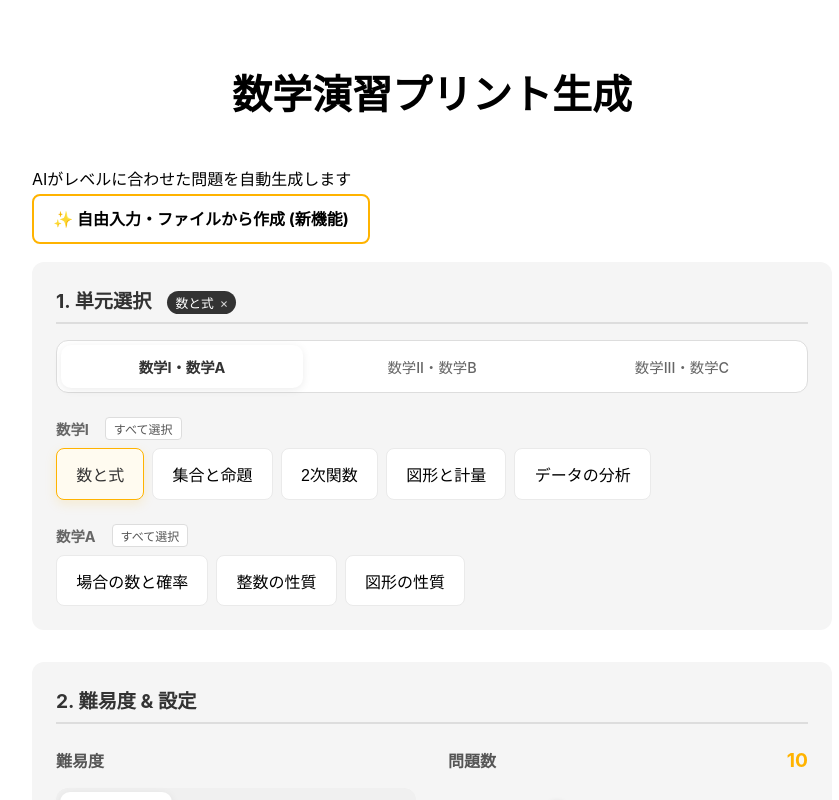
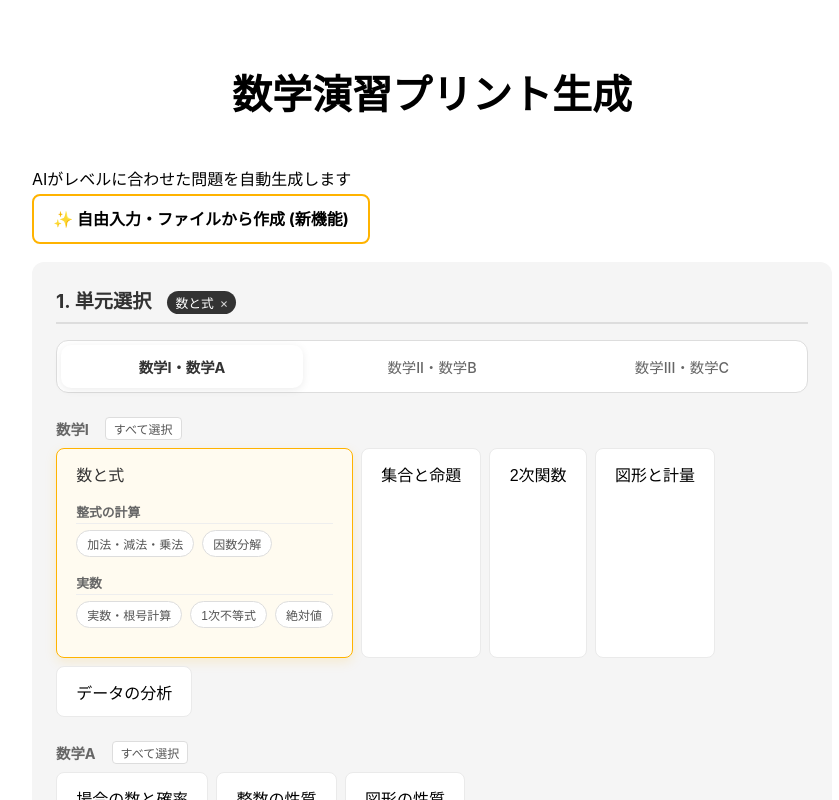
Before and after one commit to TatsuruHisanaga/math-app, a Next.js app: page / in a window 1280 px wide. Both pictures are taken after a click on the button "数と式". Shown: the top 800 px of the page, without its empty margins (208-1047 px from the left). Built offline with nearby package versions, Linux system fonts and the light colour scheme.

Commit message:
feat: Implement Japanese LaTeX rendering support, addressing font compilation issues.

```diff
--- a/src/lib/latex.ts
+++ b/src/lib/latex.ts
@@ -100,7 +100,7 @@ export class PDFBuilder {
      // Basic wrapper
      return `
 \\documentclass[a4paper,10pt,twocolumn]{article}
-\\usepackage[ipaex]{luatexja-preset}
+\\usepackage[haranoaji]{luatexja-preset}
 \\usepackage[top=10mm,bottom=10mm,left=10mm,right=10mm]{geometry}
 \\usepackage{amsmath,amssymb}
 \\usepackage{multicol}
--- a/src/pages/index.tsx
+++ b/src/pages/index.tsx
@@ -7,14 +7,15 @@ import Link from 'next/link';
 import LatexRenderer from '@/components/LatexRenderer'; // Import LatexRenderer
 
 // Type definitions matching backend
-type SubUnit = { id: string; title: string };
+type Topic = { id: string; title: string };
+type SubUnit = { id: string; title: string; topics?: Topic[] };
 type Unit = { id: string; title: string; subUnits?: SubUnit[] };
 type UnitMap = { units: Record<string, Unit> };
 
 export default function Home() {
   const [units, setUnits] = useState<Unit[]>([]);
   const [selectedUnits, setSelectedUnits] = useState<string[]>([]);
-  const [selectedSubUnits, setSelectedSubUnits] = useState<Record<string, string[]>>({});
+  const [selectedTopics, setSelectedTopics] = useState<Record<string, string[]>>({});
   const [generatedProblems, setGeneratedProblems] = useState<any[]>([]); // New state
   const [difficulty, setDifficulty] = useState<string[]>(['L1']);
   const [count, setCount] = useState<number>(10);
@@ -32,15 +33,84 @@ export default function Home() {
   const [showPreview, setShowPreview] = useState(true);
 
   // Expanded Unit List with categories
-  const CURRICULUM = [
+  const CURRICULUM: { subject: string; units: Unit[] }[] = [
     {
       subject: '数学I',
       units: [
-        { id: 'm1_shiki', title: '数と式' },
-        { id: 'm1_shugo', title: '集合と命題' },
-        { id: 'm1_2ji_func', title: '2次関数' },
-        { id: 'm1_trig', title: '図形と計量' },
-        { id: 'm1_data', title: 'データの分析' },
+        {
+            id: 'm1_shiki',
+            title: '数と式',
+            subUnits: [
+                { id: 'm1_shiki_poly', title: '整式の計算', topics: [
+                    { id: 'm1_shiki_poly_1', title: '加法・減法・乗法' },
+                    { id: 'm1_shiki_poly_2', title: '因数分解' }
+                ]},
+                { id: 'm1_shiki_real', title: '実数', topics: [
+                    { id: 'm1_shiki_real_1', title: '実数・根号計算' },
+                    { id: 'm1_shiki_real_2', title: '1次不等式' },
+                    { id: 'm1_shiki_real_3', title: '絶対値' }
+                ]}
+            ]
+        },
+        {
+            id: 'm1_shugo',
+            title: '集合と命題',
+            subUnits: [
+                { id: 'm1_shugo_set', title: '集合', topics: [
+                    { id: 'm1_shugo_set_1', title: '集合の要素・包含' },
+                    { id: 'm1_shugo_set_2', title: '共通部分・和集合' }
+                ]},
+                { id: 'm1_shugo_prop', title: '命題', topics: [
+                    { id: 'm1_shugo_prop_1', title: '命題と条件' },
+                    { id: 'm1_shugo_prop_2', title: '必要・十分条件' },
+                    { id: 'm1_shugo_prop_3', title: '逆・裏・対偶' }
+                ]}
+            ]
+        },
+        {
+            id: 'm1_2ji_func',
+            title: '2次関数',
+            subUnits: [
+                { id: 'm1_2ji_graph', title: '2次関数のグラフ', topics: [
+                    { id: 'm1_2ji_graph_1', title: 'グラフと平行移動' },
+                    { id: 'm1_2ji_graph_2', title: '最大・最小' }
+                ]},
+                { id: 'm1_2ji_eq', title: '方程式・不等式', topics: [
+                    { id: 'm1_2ji_eq_1', title: '2次方程式' },
+                    { id: 'm1_2ji_eq_2', title: 'グラフとx軸の共有点' },
+                    { id: 'm1_2ji_eq_3', title: '2次不等式' }
+                ]}
+            ]
+        },
+        {
+            id: 'm1_trig',
+            title: '図形と計量',
+            subUnits: [
+                { id: 'm1_trig_ratio', title: '三角比', topics: [
+                    { id: 'm1_trig_ratio_1', title: '三角比の定義' },
+                    { id: 'm1_trig_ratio_2', title: '相互関係' },
+                    { id: 'm1_trig_ratio_3', title: '拡張（鈍角）' }
+                ]},
+                { id: 'm1_trig_app', title: '図形への応用', topics: [
+                    { id: 'm1_trig_app_1', title: '正弦・余弦定理' },
+                    { id: 'm1_trig_app_2', title: '面積・空間図形' }
+                ]}
+            ]
+        },
+        {
+            id: 'm1_data',
+            title: 'データの分析',
+            subUnits: [
+                { id: 'm1_data_stat', title: 'データの代表値', topics: [
+                    { id: 'm1_data_stat_1', title: '平均・中央・最頻値' },
+                    { id: 'm1_data_stat_2', title: '四分位数・箱ひげ図' }
+                ]},
+                { id: 'm1_data_var', title: '散らばりと相関', topics: [
+                    { id: 'm1_data_var_1', title: '分散・標準偏差' },
+                    { id: 'm1_data_var_2', title: '相関関係' }
+                ]}
+            ]
+        },
       ]
     },
     {
@@ -50,21 +120,68 @@ export default function Home() {
             id: 'ma_baai',
             title: '場合の数と確率',
             subUnits: [
-                { id: 'ma_baai_1', title: '集合の要素の個数' },
-                { id: 'ma_baai_2', title: '場合の数（和・積の法則）' },
-                { id: 'ma_baai_3', title: '順列(P)・階乗(!)' },
-                { id: 'ma_baai_4', title: '円順列・重複順列' },
-                { id: 'ma_baai_5', title: '組合せ(C)' },
-                { id: 'ma_baai_6', title: '同じものを含む順列' },
-                { id: 'ma_baai_7', title: '重複組合せ(H)' },
-                { id: 'ma_baai_8', title: '確率の定義・基本性質' },
-                { id: 'ma_baai_9', title: '独立試行・反復試行' },
-                { id: 'ma_baai_10', title: '条件付き確率・乗法定理' },
-                { id: 'ma_baai_11', title: '期待値' }
+                { id: 'ma_baai_sett', title: '集合の要素の個数', topics: [
+                     { id: 'ma_baai_sett_1', title: '和集合・補集合' },
+                     { id: 'ma_baai_sett_2', title: '3つの集合' }
+                ]},
+                { id: 'ma_baai_count', title: '場合の数', topics: [
+                    { id: 'ma_baai_count_1', title: '和・積の法則' },
+                    { id: 'ma_baai_count_2', title: '樹形図・辞書式' }
+                ]},
+                { id: 'ma_baai_perm', title: '順列', topics: [
+                    { id: 'ma_baai_perm_1', title: '順列(P)・階乗' },
+                    { id: 'ma_baai_perm_2', title: '円順列・じゅず順列' },
+                    { id: 'ma_baai_perm_3', title: '重複順列' },
+                    { id: 'ma_baai_perm_4', title: '同じものを含む順列' }
+                ]},
+                { id: 'ma_baai_comb', title: '組合せ', topics: [
+                    { id: 'ma_baai_comb_1', title: '組合せ(C)' },
+                    { id: 'ma_baai_comb_2', title: '組分け' },
+                    { id: 'ma_baai_comb_3', title: '重複組合せ(H)' }
+                ]},
+                { id: 'ma_baai_prob', title: '確率', topics: [
+                    { id: 'ma_baai_prob_1', title: '定義・基本性質' },
+                    { id: 'ma_baai_prob_2', title: '和事象・排反事象' },
+                    { id: 'ma_baai_prob_3', title: '余事象' },
+                    { id: 'ma_baai_prob_4', title: '独立試行' },
+                    { id: 'ma_baai_prob_5', title: '反復試行' },
+                    { id: 'ma_baai_prob_6', title: '条件付き確率' },
+                    { id: 'ma_baai_prob_7', title: '期待値' }
+                ]}
             ]
         },
-        { id: 'ma_seishitsu', title: '整数の性質' },
-        { id: 'ma_zukei', title: '図形の性質' },
+        {
+            id: 'ma_seishitsu',
+            title: '整数の性質',
+            subUnits: [
+                { id: 'ma_seishitsu_div', title: '約数と倍数', topics: [
+                    { id: 'ma_seishitsu_div_1', title: '約数・倍数' },
+                    { id: 'ma_seishitsu_div_2', title: '最大公約数・最小公倍数' }
+                ]},
+                { id: 'ma_seishitsu_euclid', title: 'ユークリッド', topics: [
+                    { id: 'ma_seishitsu_euclid_1', title: '互除法' },
+                    { id: 'ma_seishitsu_euclid_2', title: '不定方程式' }
+                ]},
+                { id: 'ma_seishitsu_n', title: '記数法', topics: [
+                    { id: 'ma_seishitsu_n_1', title: 'n進法' }
+                ]}
+            ]
+        },
+        {
+            id: 'ma_zukei',
+            title: '図形の性質',
+            subUnits: [
+                { id: 'ma_zukei_tri', title: '三角形の性質', topics: [
+                    { id: 'ma_zukei_tri_1', title: '五心(重心・外心etc)' },
+                    { id: 'ma_zukei_tri_2', title: 'チェバ・メネラウス' }
+                ]},
+                { id: 'ma_zukei_circ', title: '円の性質', topics: [
+                    { id: 'ma_zukei_circ_1', title: '円に内接する四角形' },
+                    { id: 'ma_zukei_circ_2', title: '方べき・接弦定理' },
+                    { id: 'ma_zukei_circ_3', title: '2円の位置関係' }
+                ]}
+            ]
+        },
       ]
     },
     {
@@ -121,7 +238,7 @@ export default function Home() {
         headers: { 'Content-Type': 'application/json' },
         body: JSON.stringify({
           units: selectedUnits,
-          unitDetails: selectedSubUnits,
+          unitDetails: selectedTopics,
           difficulty: difficulty[0] || 'L1',
           count,
           aiModel,
@@ -294,7 +411,7 @@ export default function Home() {
       if (isSelected) {
         // Deselecting: Remove from units and clear sub-units
         const next = prev.filter(u => u !== id);
-        setSelectedSubUnits(prevSub => {
+        setSelectedTopics(prevSub => {
             const copy = { ...prevSub };
             delete copy[id];
             return copy;
@@ -308,15 +425,15 @@ export default function Home() {
     });
   };
 
-  const toggleSubUnit = (unitId: string, subTitle: string) => {
-      setSelectedSubUnits(prev => {
+  const toggleTopic = (unitId: string, topicTitle: string) => {
+      setSelectedTopics(prev => {
           const current = prev[unitId] || [];
-          const exists = current.includes(subTitle);
+          const exists = current.includes(topicTitle);
           let next;
           if (exists) {
-              next = current.filter(t => t !== subTitle);
+              next = current.filter(t => t !== topicTitle);
           } else {
-              next = [...current, subTitle];
+              next = [...current, topicTitle];
           }
           return { ...prev, [unitId]: next };
       });
@@ -441,7 +558,7 @@ export default function Home() {
                         >
                             <span style={{ fontSize: '1rem' }}>{u.title}</span>
 
-                            {/* Sub-unit selection */}
+                            {/* Sub-unit / Topic selection */}
                             {selectedUnits.includes(u.id) && u.subUnits && (
                                 <div
                                     onClick={e => e.stopPropagation()}
@@ -451,40 +568,43 @@ export default function Home() {
                                         textAlign: 'left'
                                     }}
                                 >
-                                    <div style={{fontSize: '0.75rem', fontWeight: 'bold', marginBottom:'8px', color: '#888'}}>
-                                        絞り込み (任意):
+                                    {u.subUnits.map(sub => (
+                                        <div key={sub.id} style={{ marginBottom: '1rem' }}>
+                                            <div style={{fontSize: '0.8rem', fontWeight: 'bold', marginBottom:'6px', color: '#666', borderBottom: '1px solid #eee', paddingBottom: '2px'}}>
+                                                {sub.title}
                                             </div>
                                             <div style={{ display: 'flex', flexWrap: 'wrap', gap: '0.5rem' }}>
-                                        {u.subUnits.map(sub => {
-                                            const isChecked = (selectedSubUnits[u.id] || []).includes(sub.title);
+                                                {sub.topics?.map(topic => {
+                                                    const isChecked = (selectedTopics[u.id] || []).includes(topic.title);
                                                     return (
                                                         <button
-                                                    key={sub.id}
+                                                            key={topic.id}
                                                             onClick={(e) => {
-                                                        e.stopPropagation(); // Prevent unit toggle
-                                                        toggleSubUnit(u.id, sub.title);
+                                                                e.stopPropagation();
+                                                                toggleTopic(u.id, topic.title);
                                                             }}
                                                             style={{
                                                                 fontSize: '0.75rem',
-                                                        padding: '4px 12px',
-                                                        borderRadius: '20px',
-                                                        border: isChecked ? '1px solid #FFB300' : '1px solid #eee',
-                                                        background: isChecked ? '#FFF8E1' : '#f9f9f9',
-                                                        color: isChecked ? '#B45309' : '#666',
-                                                        fontWeight: isChecked ? '600' : 'normal',
+                                                                padding: '4px 10px',
+                                                                borderRadius: '16px',
+                                                                border: isChecked ? '1px solid #FFB300' : '1px solid #ddd',
+                                                                background: isChecked ? '#FFF8E1' : 'white',
+                                                                color: isChecked ? '#B45309' : '#555',
                                                                 cursor: 'pointer',
                                                                 display: 'flex',
                                                                 alignItems: 'center',
                                                                 gap: '4px',
-                                                        transition: 'all 0.15s ease'
+                                                                transition: 'all 0.1s'
                                                             }}
                                                         >
-                                                    {isChecked && <span>✓</span>}
-                                                    {sub.title}
+                                                            {isChecked && <span style={{fontSize:'10px'}}>✓</span>}
+                                                            {topic.title}
                                                         </button>
                                                     );
                                                 })}
                                             </div>
+                                        </div>
+                                    ))}
                                 </div>
                             )}
                         </button>
```
Lines whose indentation alone changed are shown as unchanged.
